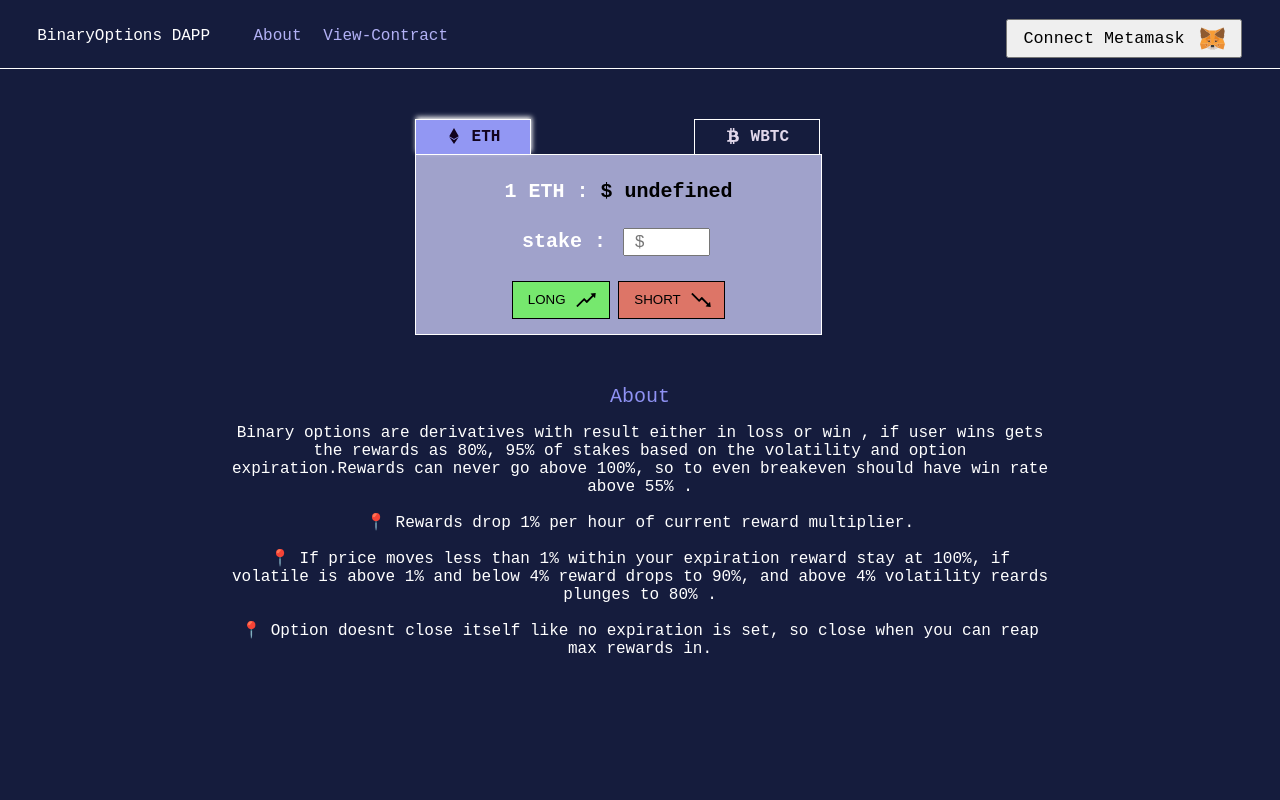
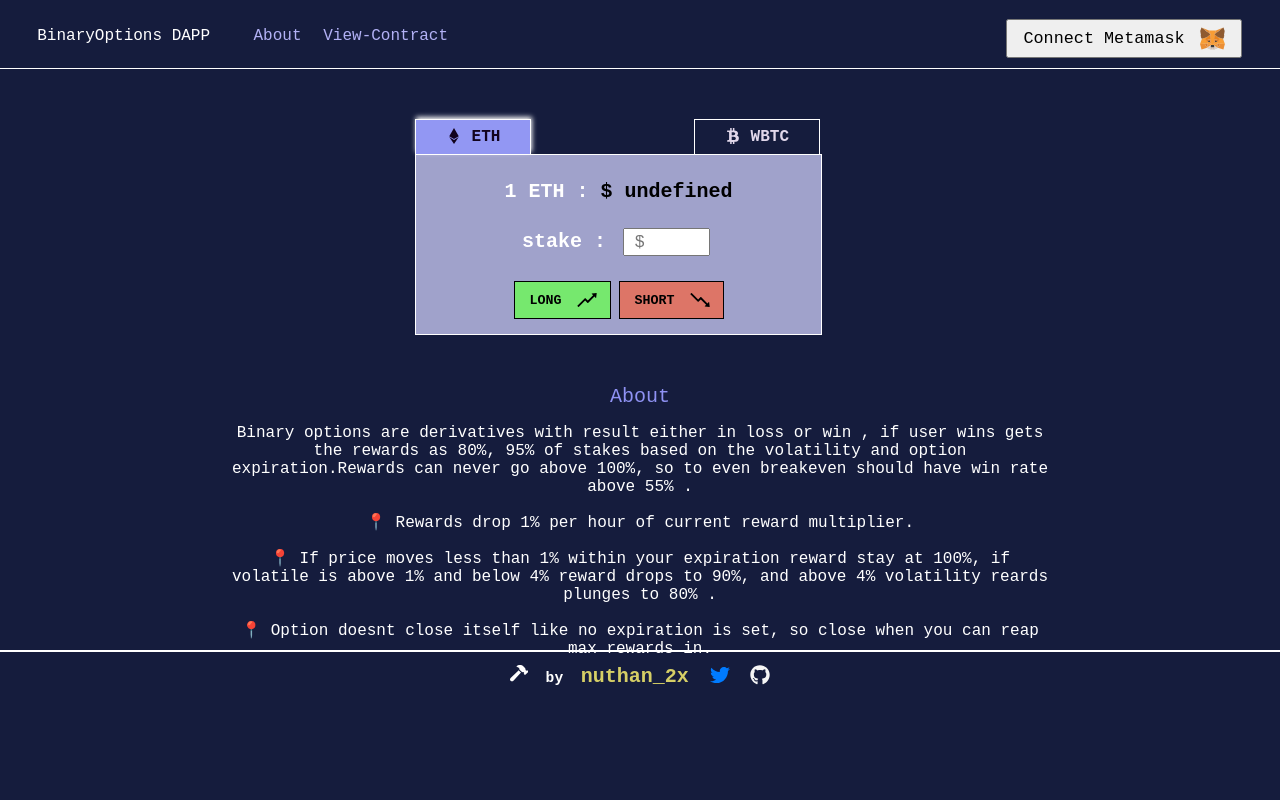
Before and after one commit to dezens-labs/BinaryOptions-DAPP, a React (Create React App) app: page / in a window 1280 px wide. Shown: the top 800 px of the page. Built offline with nearby package versions, Linux system fonts and the light colour scheme; no server answers.

Commit message:
footer responsive to content

```diff
--- a/src/components/App.jsx
+++ b/src/components/App.jsx
@@ -68,7 +68,7 @@ function App() {
 
       { width > 500  &&
         <footer>
-          <Footer />
+          <Footer CurrentAccount={CurrentAccount}/>
         </footer>
       }
 
--- a/src/components/footer.jsx
+++ b/src/components/footer.jsx
@@ -1,10 +1,10 @@
 import React from 'react'
 import {  FaGithub, FaHammer, FaTwitter } from 'react-icons/fa';
 
-const Footer = () => {
+const Footer = (props) => {
 
   return (
-    <div className= 'footermove' >
+    <div className= { props.CurrentAccount ? 'footermove' :'fdontmove'} >
        <h2 >
        <FaHammer className='hammer'/>&nbsp;  by &nbsp;
           <a href="https://twitter.com/nuthan_2x" target="_blank" rel="noopener noreferrer"className='footermoveh2'>nuthan_2x  </a> &nbsp;
--- a/src/css/App.css
+++ b/src/css/App.css
@@ -107,10 +107,29 @@ body{
   font-size: larger;
   text-decoration: none;
   font-size: 1.25rem;
-
-
 }
 .footermove h2{
+  padding-bottom: 12px;
+  color: white;
+}
+
+.fdontmove{
+  text-align: center;
+  position: absolute;
+  left: 0;
+  bottom: 0;
+  width: 100%;
+  border-top: 2px solid rgb(255, 255, 255);
+  font-weight: normal;
+  font-size: 0.61rem;
+  top: 650px;
+}
+.fdontmove a{
+  font-size: larger;
+  text-decoration: none;
+  font-size: 1.25rem;
+}
+.fdontmove h2{
   padding-bottom: 12px;
   color: white;
 }
@@ -351,6 +370,8 @@ body{
   align-items: center;
   padding-left: 15.0px;
   margin-right: 4px;
+  font-family: monospace;
+  font-weight: bold;
 }
 .short{
  background-color: rgb(221, 117, 103);
@@ -358,6 +379,8 @@ body{
   align-items: center;
   padding-left: 15.0px;
   margin-left: 4px;
+  font-family: monospace;
+  font-weight: bold;
 }
 .long :active{
   background-color: rgb(118, 232, 110);
```
